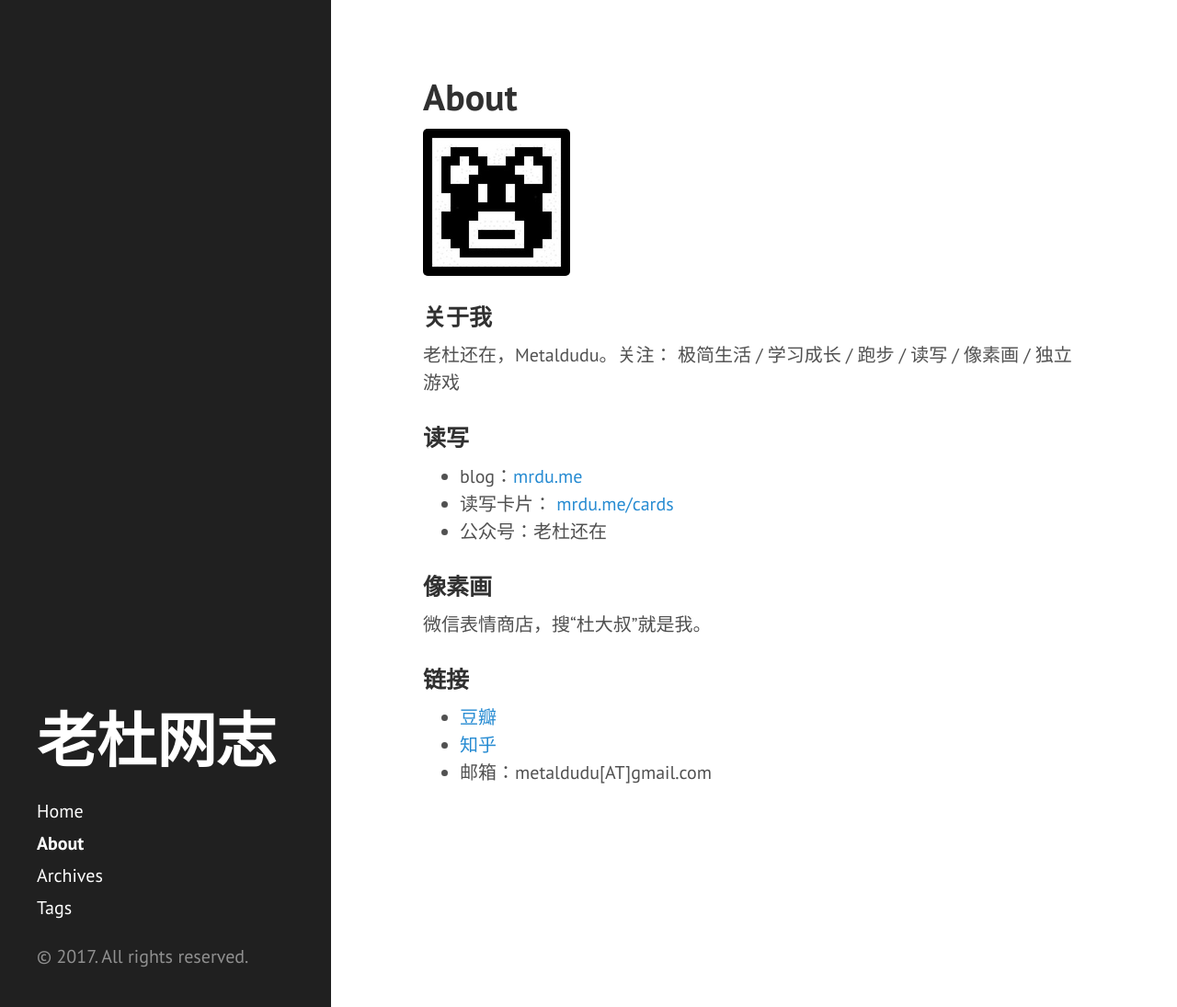
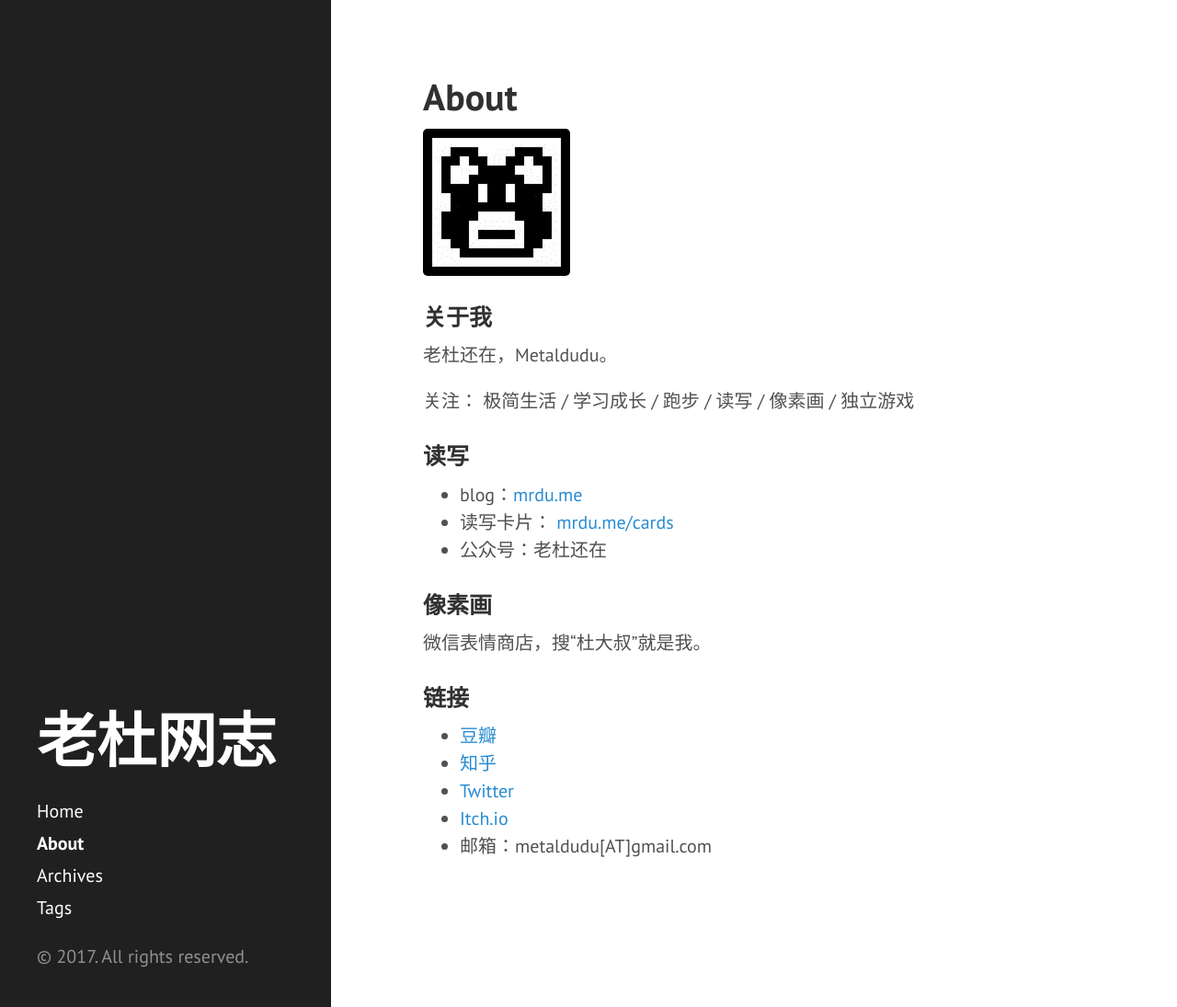
Before and after one commit to metaldudu/metaldudu.github.io, a Jekyll site: the page built from about.md, in a window 1280 px wide and 1095 px high. Shown: the whole window at 92% size. Built offline with Jekyll 4.4.1, drawn with Linux system fonts in a browser that asks for light colours.

```diff
--- a/about.md
+++ b/about.md
@@ -8,7 +8,9 @@ permalink: /about
 
 ### 关于我
 
-老杜还在，Metaldudu。关注： 极简生活 / 学习成长 / 跑步 / 读写 / 像素画 / 独立游戏
+老杜还在，Metaldudu。
+
+关注： 极简生活 / 学习成长 / 跑步 / 读写 / 像素画 / 独立游戏
 
 ### 读写
 
@@ -22,6 +24,8 @@ permalink: /about
 
 ### 链接
 
- * [豆瓣](http://www.douban.com/people/metaldudu/)
- * [知乎](http://www.zhihu.com/people/metaldudu)
- * 邮箱：metaldudu[AT]gmail.com
+- [豆瓣](https://www.douban.com/people/metaldudu/)
+- [知乎](https://www.zhihu.com/people/metaldudu)
+- [Twitter](https://twitter.com/metaldudu)
+- [Itch.io](https://metaldudu.itch.io/)
+- 邮箱：metaldudu[AT]gmail.com
```
Also changed, not shown: _posts/2017-12-27-2017-reviews.md (renamed from _posts/2017-12-19-2017-reviews.md, +1 -1 lines), tags.md (+2 -2 lines).
